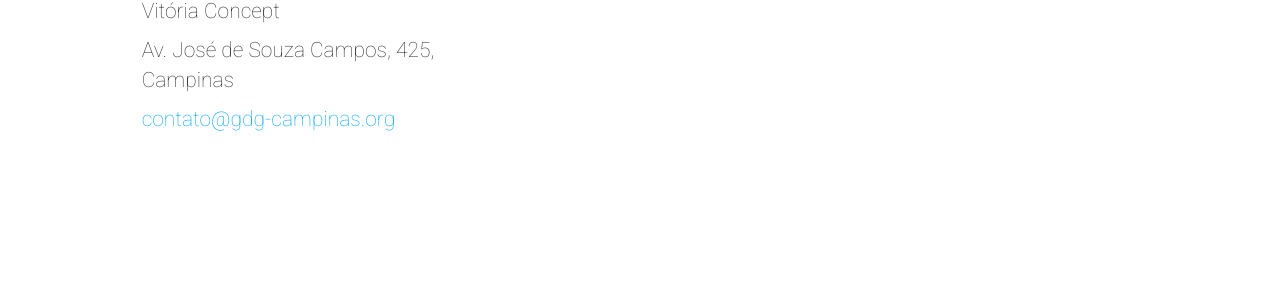
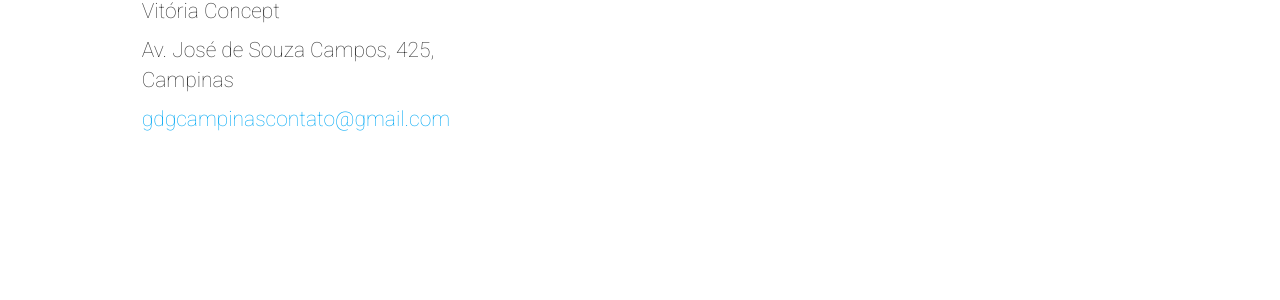
Before and after one commit to gdgcampinas/devfest-2018, a Jekyll site: the page built from index.html, in a window 1280 px wide and 900 px high, scrolled down 3969 px. Shown: the part 153-453 px from the top of the window. Built offline with Jekyll 4.4.1, drawn with Linux system fonts in a browser that asks for light colours; nearby versions of some CDN libraries; comment, search, counter and statistics services are not loaded; some of the changed text lies outside the part shown.

Commit message:
Fixed url

```diff
--- a/_config.yml
+++ b/_config.yml
@@ -11,13 +11,13 @@ exclude: ['/automation/', 'README.md', 'LICENSE.txt', 'CNAME']
 
 # Site Settings
 title: "DevFest Campinas"
-email: "contato@gdg-campinas.org"
+email: "gdgcampinascontato@gmail.com"
 description: "O Devfest é uma conferência de tecnologia voltada para interessados no assunto de Campinas e região."
 baseurl: "/devfest"
-url: "https://gdg-campinas.github.io"
+url: "https://gdgcampinas.github.io"
 # permalink: "/blog/:title"
 googleAnalyticsTrackingId: "UA-43643469-5"
-googleAnalyticsSiteUrl: "gdg-campinas.github.io"
+googleAnalyticsSiteUrl: "gdgcampinas.github.io"
 siteVerification: "b9imDOrFawXaBXCC4r3uJDdswSYcalD-wWpMYhFq-no"
 mapsApiKey: "AIzaSyBKggjiyNZRv2LMI86wSOAu2f2yZzUXArI"
 
@@ -33,7 +33,7 @@ aboutGDG:
 organizerName: "GDG Campinas"
 organizerAlternateName: "Google Developer Group Campinas"
 organizerDescription: "Open and volunteer geek communities who create exciting projects and share experience about Google technology with passion."
-organizerEmail: "contato@gdg-campinas.org"
+organizerEmail: "gdgcampinascontato@gmail.com"
 organizerLogo: "/img/seo/organizer-logo.png"
 organizerLink: "https://www.meetup.com/gdgcampinas/"
 
@@ -48,7 +48,7 @@ socialImageSrcFacebook: "/img/seo/sharing-facebook.png"
 c4pUrl: "https://goo.gl/forms/HZdUM2UqPVusZci12"
 c4pTitle: "Submeta um conteúdo"
 c4pDescription: "Se tiver interesse em compartilhar seu conhecimento com a comunidade submeta uma PALESTRA, se voluntarie como MENTOR e/ou solicite um estande para a sua COMUNIDADE"
-c4sponsorsUrl: "mailto:contato@gdg-campinas.org?Subject=%5BPatrocinio%5D%20Devfest%202018"
+c4sponsorsUrl: "mailto:gdgcampinascontato@gmail.com?Subject=%5BPatrocinio%5D%20Devfest%202018"
 c4mentorUrl: "https://goo.gl/forms/qIcrpQv6mXIyJ2V33"
 c4mentorTitle: "Inscreva-se para mentoria"
 c4mentorDescription: ""
@@ -65,7 +65,7 @@ navigationLinks:
 #  - {permalink: "/hackathon/", text: "Hackathon"}
 #  - {link: "https://goo.gl/forms/giwSyQAtqV4kUgHC3", text: "Torne-se um membro"}
  - {permalink: "/team/", text: "Time"}
- - {link: "https://github.com/gdg-campinas/devfest-code-of-conduct/blob/master/README.md", text: "Código de Conduta"}
+ - {link: "https://github.com/gdgcampinas/devfest-code-of-conduct/blob/master/README.md", text: "Código de Conduta"}
 
 bottomNavigationLinks:
  - {link: "https://www.eventbrite.com.br/e/devfest-campinas-2018-tickets-51723447223", text: "Compre seu ingresso"}
@@ -119,7 +119,7 @@ media:
     total: 16
   button:
     text: "Devfest 2017"
-    link: "https://gdg-campinas.github.io/devfest-2017/"
+    link: "https://gdgcampinas.github.io/devfest-2017/"
 
 # Location Block
 locationBlockTitle: "Localização"
@@ -310,7 +310,7 @@ socialLinks:
  - {link: "https://www.facebook.com/gdgcampinas/", icon: "facebook"}
  - {link: "https://www.linkedin.com/company-beta/15240699/", icon: "linkedin"}
  - {link: "https://twitter.com/gdgcampinas", icon: "twitter"}
- - {link: "https://plus.google.com/+GDG-CampinasOrg", icon: "google-plus"}
+ - {link: "https://plus.google.com/+gdgcampinasOrg", icon: "google-plus"}
 
 #  - {permalink: "/feed.xml", icon: "rss"}
 footerBlocks:
@@ -320,17 +320,17 @@ footerBlocks:
    - {link: "https://www.meetup.com/gdgcampinas/", text: "Meetup"}
    - {link: "https://www.facebook.com/groups/gdgcampinas/", text: "Grupo Facebook"}
    - {link: "https://chat.whatsapp.com/H7KW7cqz9pVCbw9onN48qZ", text: "Whatsapp"}
-   - {link: "https://gdg-campinas.github.io/devfest/", text: "DevFest Campinas 2017"}
+   - {link: "https://gdgcampinas.github.io/devfest/", text: "DevFest Campinas 2017"}
  -
   title: "Eventos 2018"
   links:
-   - {link: "https://gdg-campinas.github.io/androidfest/", text: "AndroidFest"}
-   - {link: "https://gdg-campinas.github.io/datafest/", text: "DataFest"}
-   - {link: "https://gdg-campinas.github.io/qualityfest/", text: "QualityFest"}
+   - {link: "https://gdgcampinas.github.io/androidfest/", text: "AndroidFest"}
+   - {link: "https://gdgcampinas.github.io/datafest/", text: "DataFest"}
+   - {link: "https://gdgcampinas.github.io/qualityfest/", text: "QualityFest"}
  -
   title: "Contatos"
   links:
-   - {link: "mailto:contato@gdg-campinas.org", text: "contato@gdg-campinas.org"}
+   - {link: "mailto:gdgcampinascontato@gmail.com", text: "gdgcampinascontato@gmail.com"}
 #  -
 #   title: "FAQ"
 #   links:
--- a/_data/organizers.yml
+++ b/_data/organizers.yml
@@ -1,7 +1,7 @@
 -
   group: "Main organizer"
   elements:
-    - {name: "GDG Campinas", description: "GDG Campinas", link: "https://www.meetup.com/gdgcampinas/", imageUrl: "gdg-campinas.svg", width: "100%"}
+    - {name: "GDG Campinas", description: "GDG Campinas", link: "https://www.meetup.com/gdgcampinas/", imageUrl: "gdgcampinas.svg", width: "100%"}
 # -
 #   group: "Co-organizers"
 #   elements:
```
